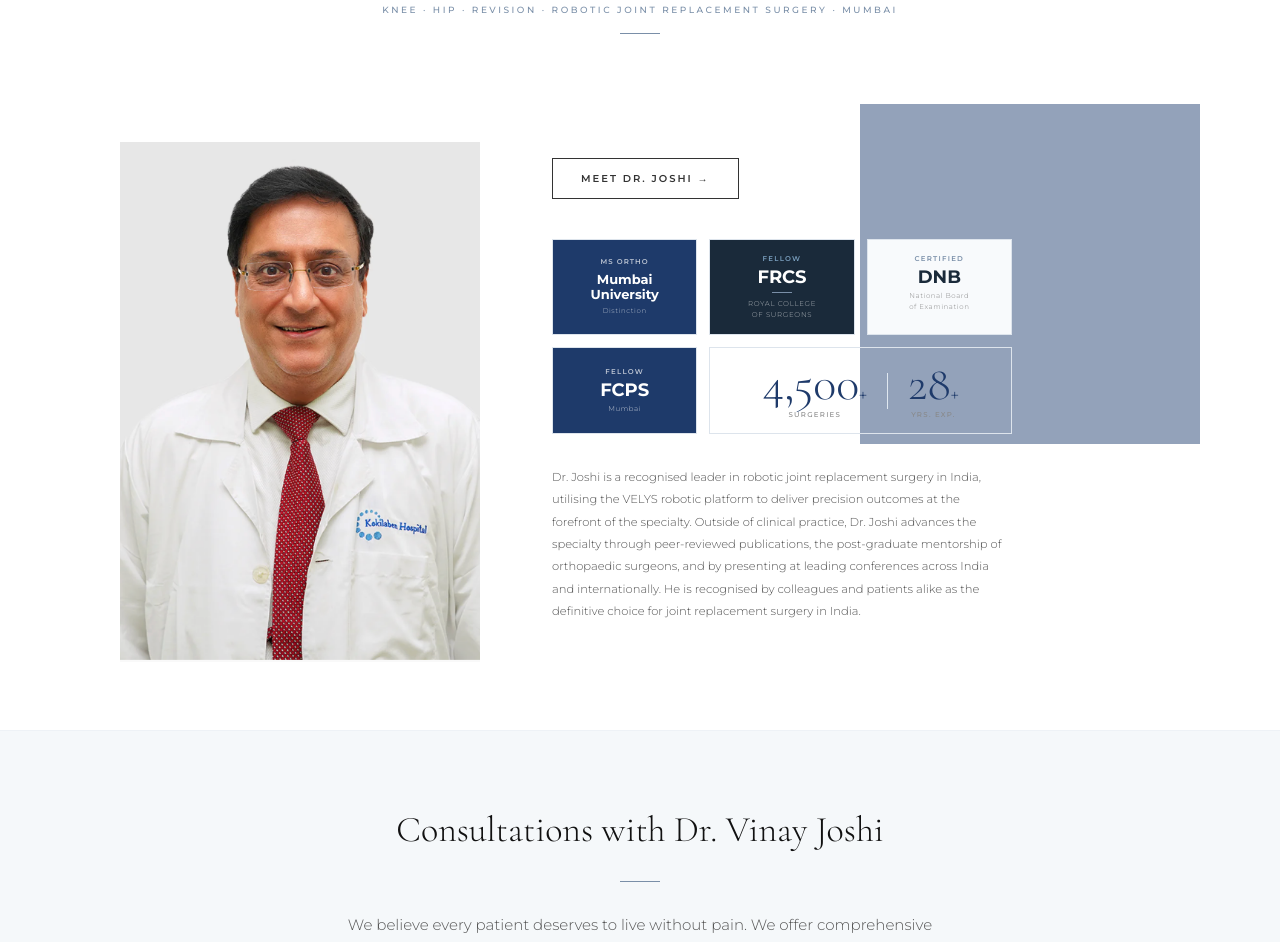
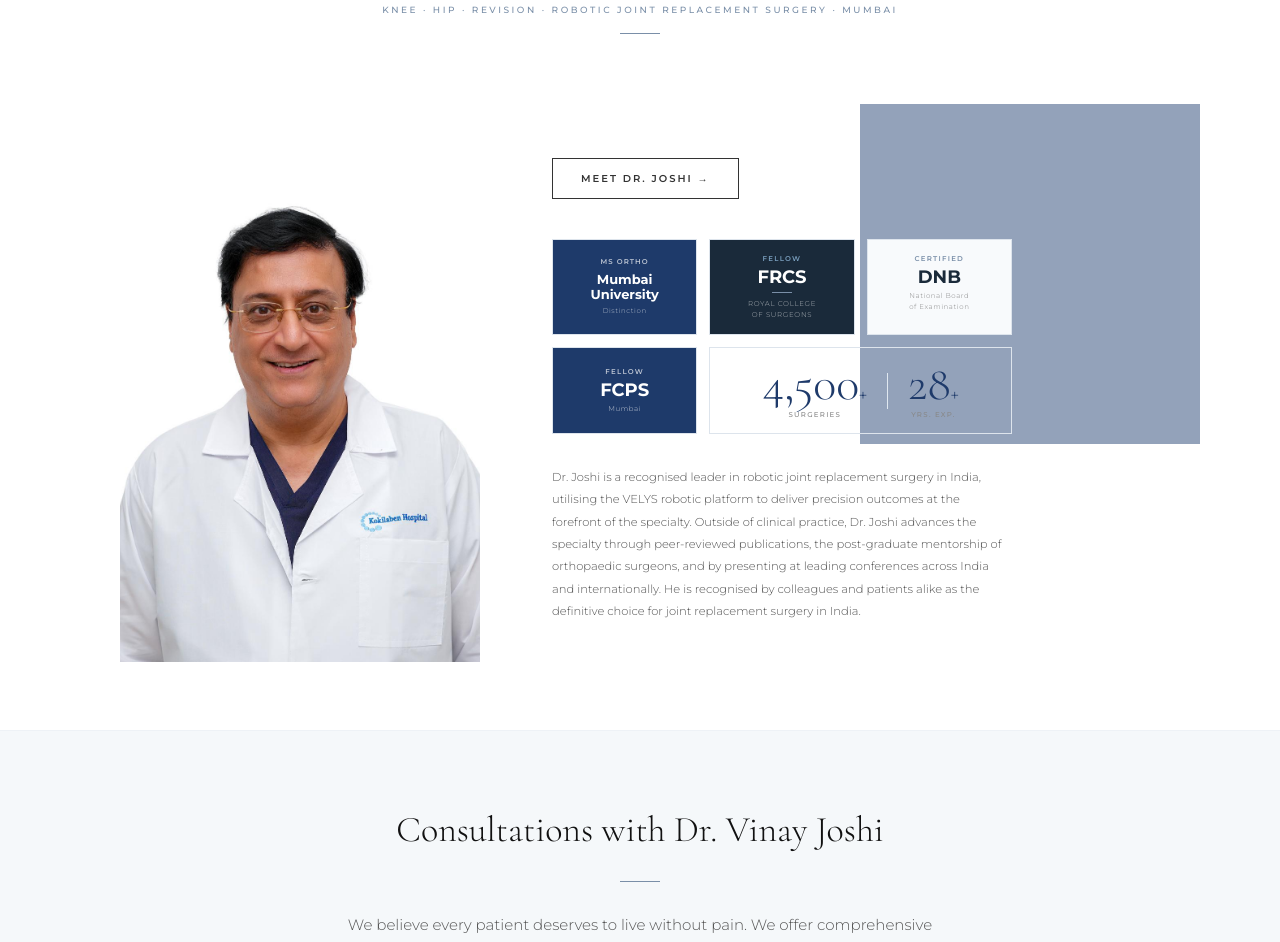
Before and after one commit to neiljoshi03-bit/drvinayjoshi-website, a plain HTML site: page index.html in a window 1280 px wide. Shown: the part 1435-2377 px from the top of the page. Drawn offline with nearby package versions, Linux system fonts and the light colour scheme.

Commit message:
Swap profile photo to Prof.jpeg

```diff
--- a/index.html
+++ b/index.html
@@ -476,9 +476,9 @@
     <div class="absolute gold-bg" style="right:80px; top:30px; width:340px; height:340px; z-index:0; opacity:0.92;"></div>
     <div class="relative flex items-start" style="max-width:1200px; margin:0 auto; padding:68px 80px; z-index:2; position:relative;">
       <div style="flex-shrink:0; width:360px; position:relative; z-index:3;">
-        <img src="Profile picture.png"
+        <img src="Prof.jpeg"
              onerror="this.onerror=null; this.src='https://images.unsplash.com/photo-1622253692010-333f2da6031d?w=360&h=520&fit=crop&crop=face,top';"
-             alt="Dr. Vinay Joshi performing joint replacement surgery at Kokilaben Hospital Mumbai" style="width:360px; height:520px; object-fit:cover; object-position:top center;">
+             alt="Dr. Vinay Joshi — Consultant Orthopaedic Surgeon, Kokilaben Hospital Mumbai" style="width:360px; height:520px; object-fit:cover; object-position:top center;">
       </div>
       <div style="flex:1; padding-left:72px; padding-top:16px; position:relative; z-index:4;">
         <div class="flex gap-3 mb-10">
```
